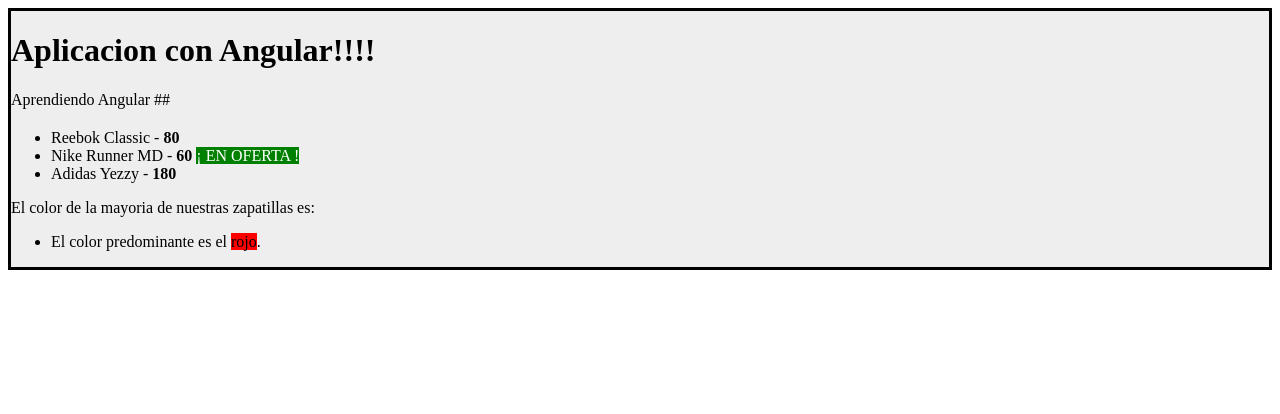
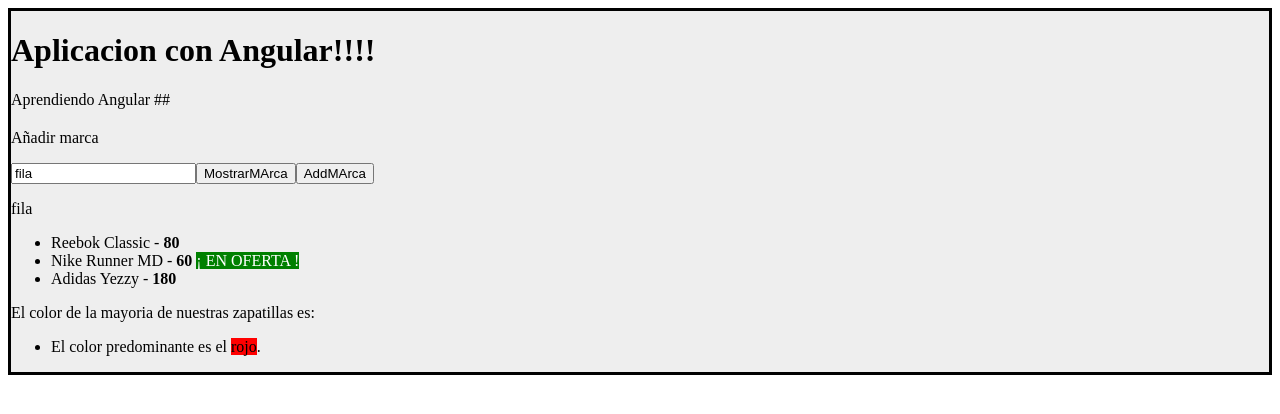
Before and after one commit to 256megas/learningAngular, an Angular app: page / in a window 1280 px wide. Shown: the top 414 px of the page. Built offline with nearby package versions, Linux system fonts and the light colour scheme.

Commit message:
data binding

```diff
--- a/src/app/app.module.ts
+++ b/src/app/app.module.ts
@@ -1,5 +1,7 @@
 import { BrowserModule } from '@angular/platform-browser';
 import { NgModule } from '@angular/core';
+import { FormsModule} from '@angular/forms';
+
 
 import { AppRoutingModule } from './app-routing.module';
 import { AppComponent } from './app.component';
@@ -16,7 +18,8 @@ import { CursosComponent } from './cursos/cursos.component';
   ],
   imports: [
     BrowserModule,
-    AppRoutingModule
+    AppRoutingModule,
+    FormsModule
   ],
   providers: [],
   bootstrap: [AppComponent]
--- a/src/app/zapatillas/zapatillas.component.html
+++ b/src/app/zapatillas/zapatillas.component.html
@@ -1,4 +1,12 @@
 <h2>{{titulo}}</h2>
+
+<p>Añadir marca</p>
+<p><input type="text"  [(ngModel)]="mi_marca">
+<button (click)="getMarca()">MostrarMArca</button>
+
+<button (click)="addMarca()">AddMArca</button></p>
+<p>{{mi_marca}}</p>
+
 <ul>
   <li *ngFor="let zapatilla of zapatillas">
       {{zapatilla.nombre}} - <strong>{{zapatilla.precio}} </strong>
--- a/src/app/zapatillas/zapatillas.component.ts
+++ b/src/app/zapatillas/zapatillas.component.ts
@@ -1,5 +1,7 @@
 import { Component,OnInit } from '@angular/core';
 import { Zapatilla } from '../models/zapatilla';
+
+
 
 @Component({
   selector: 'zapatillas',
@@ -9,8 +11,10 @@ export class ZapatillasComponent implements OnInit{
   public titulo: string;
   public zapatillas: Array<Zapatilla>;
   public color:string;
+  public mi_marca:string;
 
   constructor() {
+    this.mi_marca="fila";
     this.color="red";
     this.zapatillas = [
       new Zapatilla('Reebok Classic', 80, 'reebook', 'blanca', true),
@@ -28,4 +32,12 @@ export class ZapatillasComponent implements OnInit{
 
     })
   }
+
+  getMarca(){
+    alert(this.mi_marca)
+  }
+  addMarca(){
+    this.zapatillas.push(new Zapatilla('Reebok Classic', 80, 'reebook', 'blanca', true));
+
+  }
 }
```
